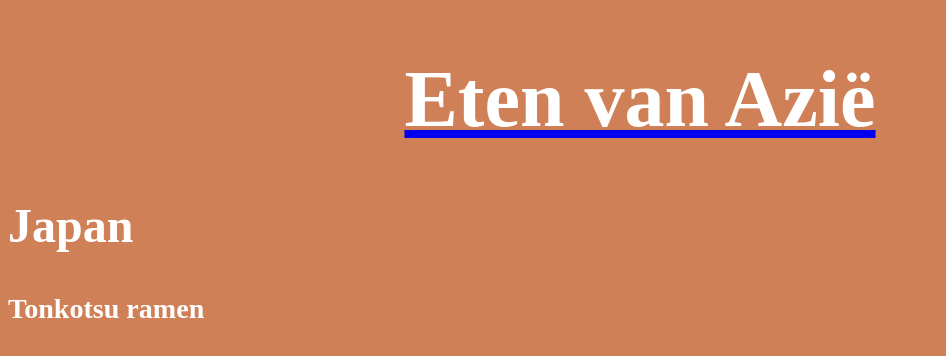
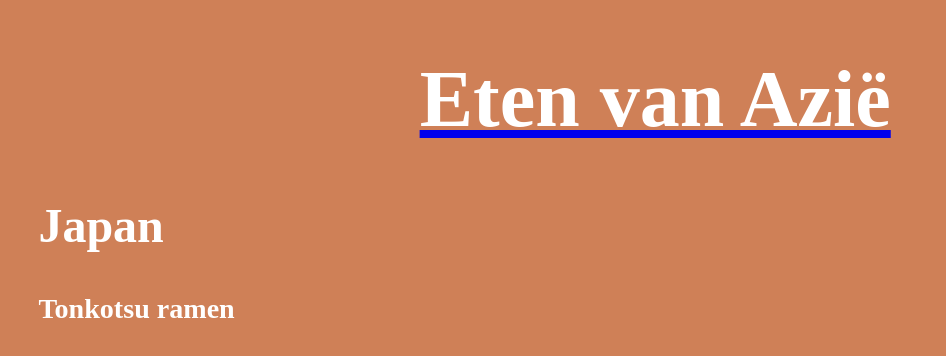
Before and after one commit to hannahgloria2020/hannahgloria2020.github.io, a plain HTML site: page japan.html in a window 1280 px wide. Shown: the whole page, without its empty margins (0-946 px from the left). Drawn offline with Linux system fonts and the light colour scheme.

Commit message:
Update japan.html

```diff
--- a/japan.html
+++ b/japan.html
@@ -14,7 +14,9 @@ body {
   }
  body {
  color: white;
+   margin-left: 3vw;
 }
+
 h1 {
   color: white;
 }
```
